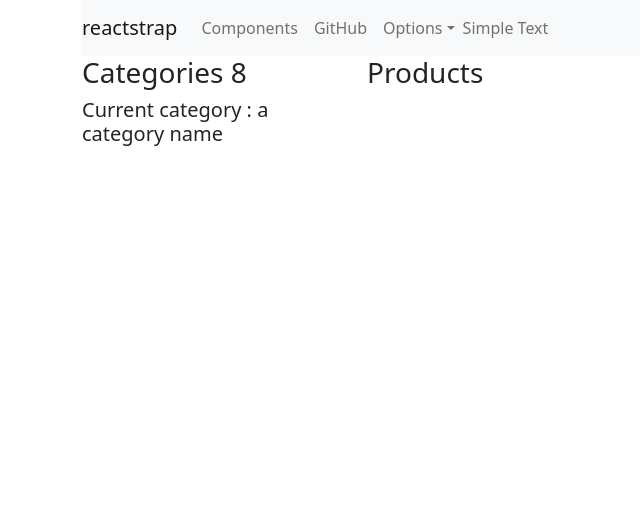
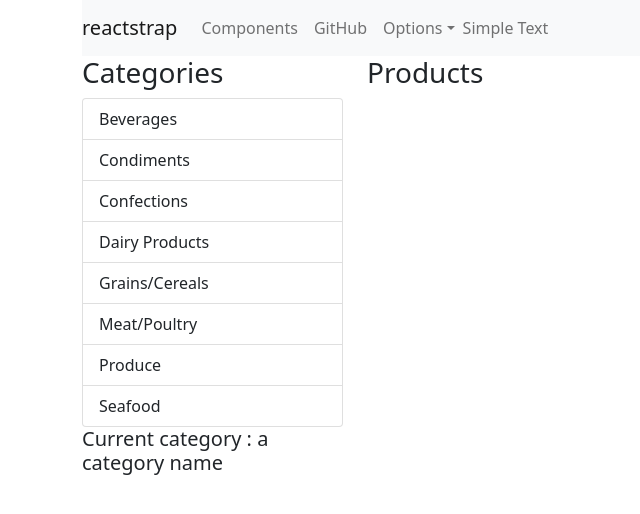
Before and after one commit to IBugraGezer/Cart-App-With-React-Redux, a React (Create React App) app: page / in a window 1280 px wide. Shown: the top 514 px of the page, without its empty margins (0-640 px from the left). Built offline with nearby package versions, Linux system fonts and the light colour scheme; data requests are answered from the project's data file.

Commit message:
category select

```diff
--- a/src/components/categories/CategoryList.js
+++ b/src/components/categories/CategoryList.js
@@ -1,5 +1,6 @@
 import React, { Component } from "react";
 import { connect } from "react-redux";
+import { ListGroup, ListGroupItem } from "reactstrap";
 import { bindActionCreators } from "redux";
 import * as categoryActions from "../../redux/actions/categoryActions";
 
@@ -8,10 +9,25 @@ class CategoryList extends Component {
     this.props.actions.getCategories();
   }
 
+  selectCategory = (category) => {
+    this.props.actions.changeCategory(category);
+  };
+
   render() {
     return (
       <div>
-        <h3>Categories {this.props.categories.length}</h3>
+        <h3>Categories</h3>
+        <ListGroup>
+          {this.props.categories.map((category) => (
+            <ListGroupItem
+              key={category.id}
+              active={this.props.currentCategory.id === category.id}
+              onClick={() => this.selectCategory(category)}
+            >
+              {category.categoryName}
+            </ListGroupItem>
+          ))}
+        </ListGroup>
         <h5>Current category : {this.props.currentCategory.categoryName}</h5>
       </div>
     );
@@ -32,6 +48,10 @@ function mapDispatchToProps(dispatch) {
         categoryActions.getCategories,
         dispatch
       ),
+      changeCategory: bindActionCreators(
+        categoryActions.changeCategory,
+        dispatch
+      ),
     },
   };
 }
--- a/src/redux/reducers/changeCategoryReducer.js
+++ b/src/redux/reducers/changeCategoryReducer.js
@@ -4,7 +4,7 @@ export default function changeCategoryReducer(
   state = initialState.currentCategory,
   action
 ) {
-  switch (action) {
+  switch (action.type) {
     case actionTypes.CHANGE_CATEGORY:
       return action.payload;
     default:
```
